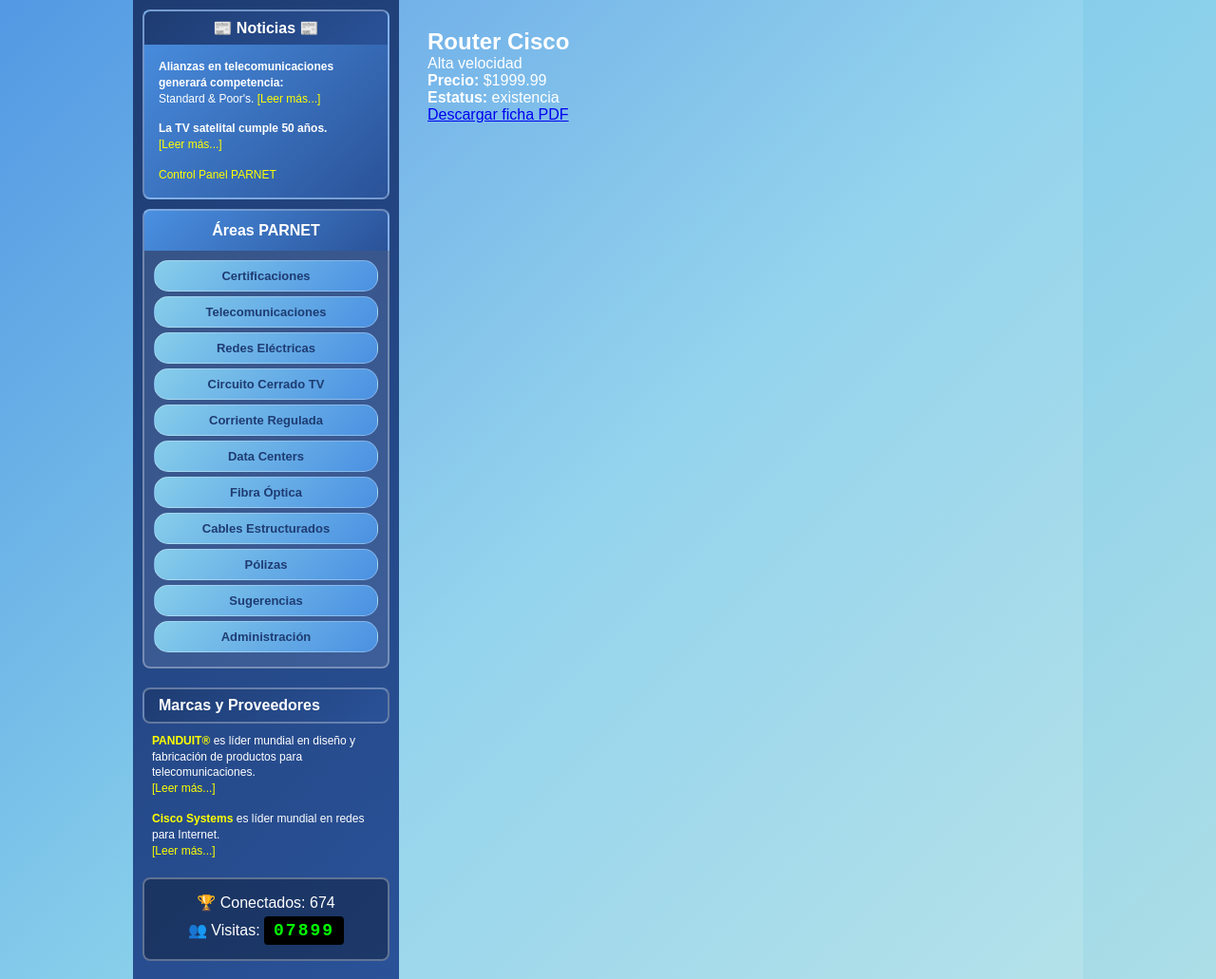
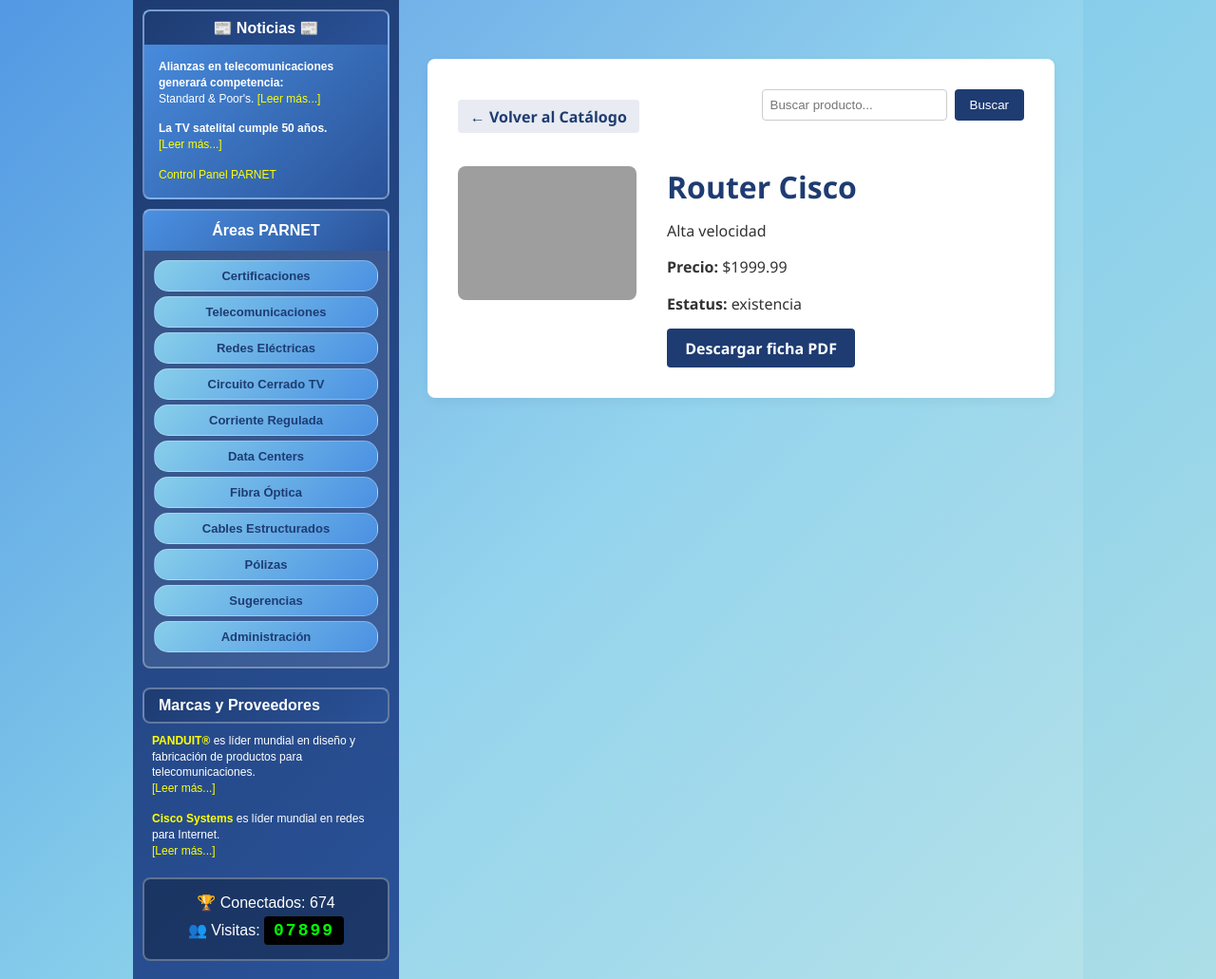
Before and after one commit to cecidavi/Partner, a Flask app: page /producto/1 in a window 1280 px wide. Shown: the part 179-1210 px from the top of the page at 95% size. Run offline with Flask 3, Linux system fonts and the light colour scheme; data comes from the database, SQL or seed files in the repository; parts of the project's set-up code (start-up, migrations or seed data) failed here and were passed over; some libraries are stand-ins or nearby versions; grey boxes are pictures that could not be loaded.

Commit message:
busqueda de productos y ficha tecnica lista

```diff
--- a/app/templates/producto.html
+++ b/app/templates/producto.html
@@ -34,6 +34,8 @@
     padding: 15px;
     text-align: center;
     transition: transform 0.2s;
+    color: inherit;
+    text-decoration: none;
 }
 
 .producto-card:hover {
@@ -70,7 +72,7 @@
 
     <div class="producto-grid">
         {% for producto in productos %}
-            <div class="producto-card">
+            <a href="{{ url_for('public.producto_detalle', producto_id=producto.id) }}" class="producto-card">
                 {% if producto.imagen_url %}
                     <img src="{{ producto.imagen_url }}" alt="{{ producto.nombre }}">
                 {% else %}
@@ -78,7 +80,7 @@
                 {% endif %}
                 <div class="producto-nombre">{{ producto.nombre }}</div>
                 <div class="producto-precio">${{ '%.2f' | format(producto.precio) }}</div>
-            </div>
+            </a>
         {% endfor %}
     </div>
 </div>
--- a/app/templates/producto_detalle.html
+++ b/app/templates/producto_detalle.html
@@ -1,15 +1,139 @@
+<!-- templates/producto_detalle.html -->
 {% extends "base.html" %}
 
-{% block title %}Detalle de Producto - Parnet Ingeniería{% endblock %}
+{% block title %}Detalle de Producto – Parnet Ingeniería{% endblock %}
+
+{% block extra_css %}
+<style>
+.detalle-container {
+  max-width: 800px;
+  margin: 2rem auto;
+  padding: 2rem;
+  background: #fff;
+  border-radius: 8px;
+  box-shadow: 0 4px 12px rgba(0,0,0,0.05);
+  font-family: 'Segoe UI', sans-serif;
+  color: #333;
+}
+
+.detalle-header {
+  display: flex;
+  justify-content: space-between;
+  align-items: center;
+  margin-bottom: 1.5rem;
+}
+.detalle-header a {
+  text-decoration: none;
+  color: #1e3c72;
+  font-weight: 600;
+  background: rgba(30,60,114,0.1);
+  padding: 0.4rem 0.8rem;
+  border-radius: 4px;
+  transition: background-color 0.2s;
+}
+.detalle-header a:hover {
+  background: rgba(30,60,114,0.2);
+}
+
+.search-form {
+  margin-bottom: 1.5rem;
+  display: flex;
+  gap: 0.5rem;
+}
+.search-form input[type="text"] {
+  flex: 1;
+  padding: 0.5rem;
+  border: 1px solid #ccc;
+  border-radius: 4px;
+}
+.search-form button {
+  padding: 0.5rem 1rem;
+  background: #1e3c72;
+  color: #fff;
+  border: none;
+  border-radius: 4px;
+  cursor: pointer;
+  transition: background 0.2s;
+}
+.search-form button:hover {
+  background: #16305e;
+}
+
+.detalle-producto {
+  display: grid;
+  grid-template-columns: 1fr 2fr;
+  gap: 2rem;
+  align-items: start;
+}
+
+.detalle-producto img {
+  width: 100%;
+  border-radius: 8px;
+  object-fit: cover;
+}
+
+.detalle-details h2 {
+  margin-top: 0;
+  color: #1e3c72;
+  font-size: 2rem;
+}
+
+.detalle-details p {
+  line-height: 1.6;
+  margin: 0.8rem 0;
+}
+
+.btn-primary {
+  display: inline-block;
+  background-color: #1e3c72;
+  color: #fff;
+  text-decoration: none;
+  padding: 0.6rem 1.2rem;
+  border-radius: 4px;
+  font-weight: 600;
+  transition: background-color 0.2s ease, transform 0.2s ease;
+}
+
+.btn-primary:hover {
+  background-color: #16305e;
+  transform: translateY(-1px);
+}
+
+@media (max-width: 600px) {
+  .detalle-producto {
+    grid-template-columns: 1fr;
+  }
+}
+</style>
+{% endblock %}
 
 {% block content %}
+<div class="detalle-container">
+  <!-- Header: Back link + Search -->
+  <div class="detalle-header">
+    <a href="{{ url_for('public.productos') }}">← Volver al Catálogo</a>
+    <form class="search-form" method="GET" action="{{ url_for('public.productos') }}">
+      <input type="text" name="q" placeholder="Buscar producto..." value="{{ request.args.get('q', '') }}">
+      <button type="submit">Buscar</button>
+    </form>
+  </div>
+
+  <!-- Detalle de producto -->
   <div class="detalle-producto">
+    {% if producto.imagen_url %}
+      <img src="{{ producto.imagen_url }}" alt="{{ producto.nombre }}">
+    {% else %}
+      <img src="{{ url_for('static', filename='img/no-image.png') }}" alt="Sin imagen">
+    {% endif %}
+    <div class="detalle-details">
       <h2>{{ producto.nombre }}</h2>
       <p>{{ producto.descripcion }}</p>
       <p><strong>Precio:</strong> ${{ '%.2f'|format(producto.precio) }}</p>
       <p><strong>Estatus:</strong> {{ producto.estatus }}</p>
-  <a href="{{ url_for('public.export_producto_pdf', producto_id=producto.id) }}" class="btn btn-primary">
+      <a href="{{ url_for('public.export_producto_pdf', producto_id=producto.id) }}" class="btn-primary">
         Descargar ficha PDF
       </a>
     </div>
+  </div>
+</div>
 {% endblock %}
```
Lines whose indentation alone changed are shown as unchanged.
